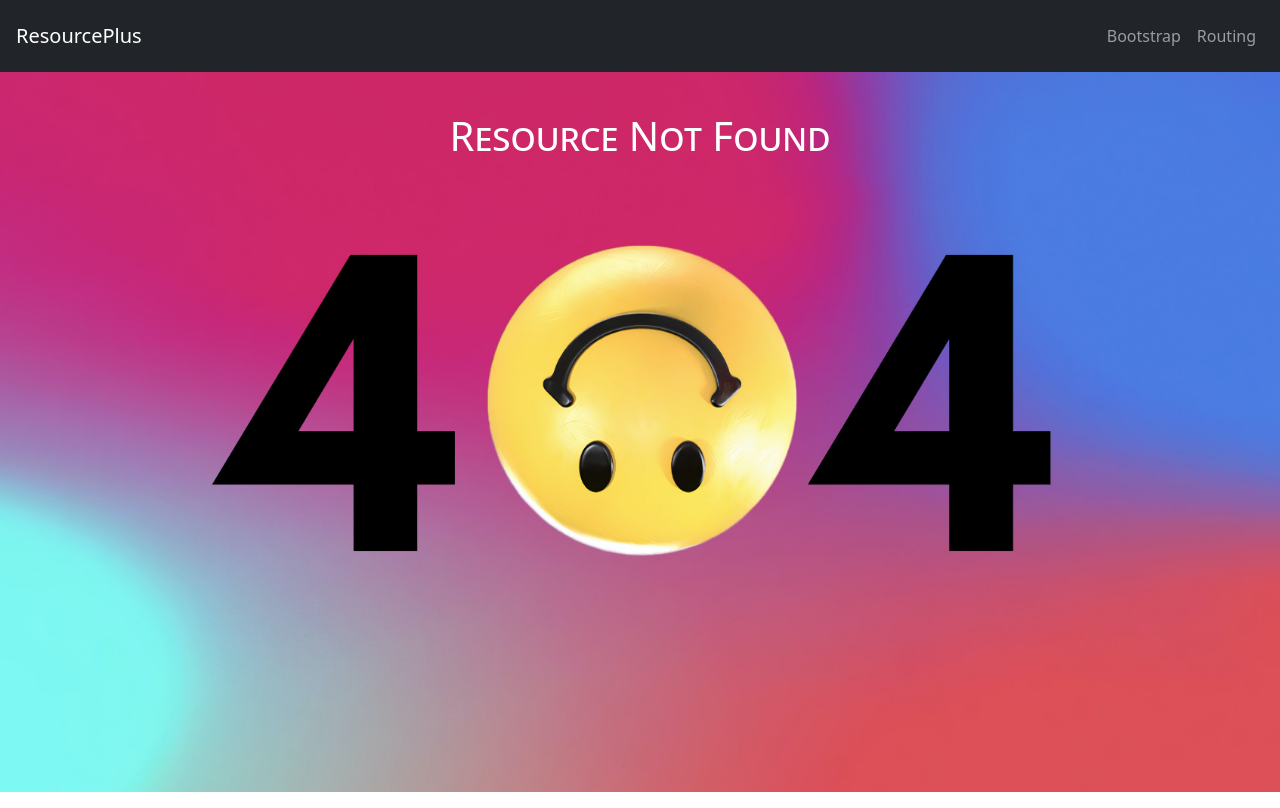
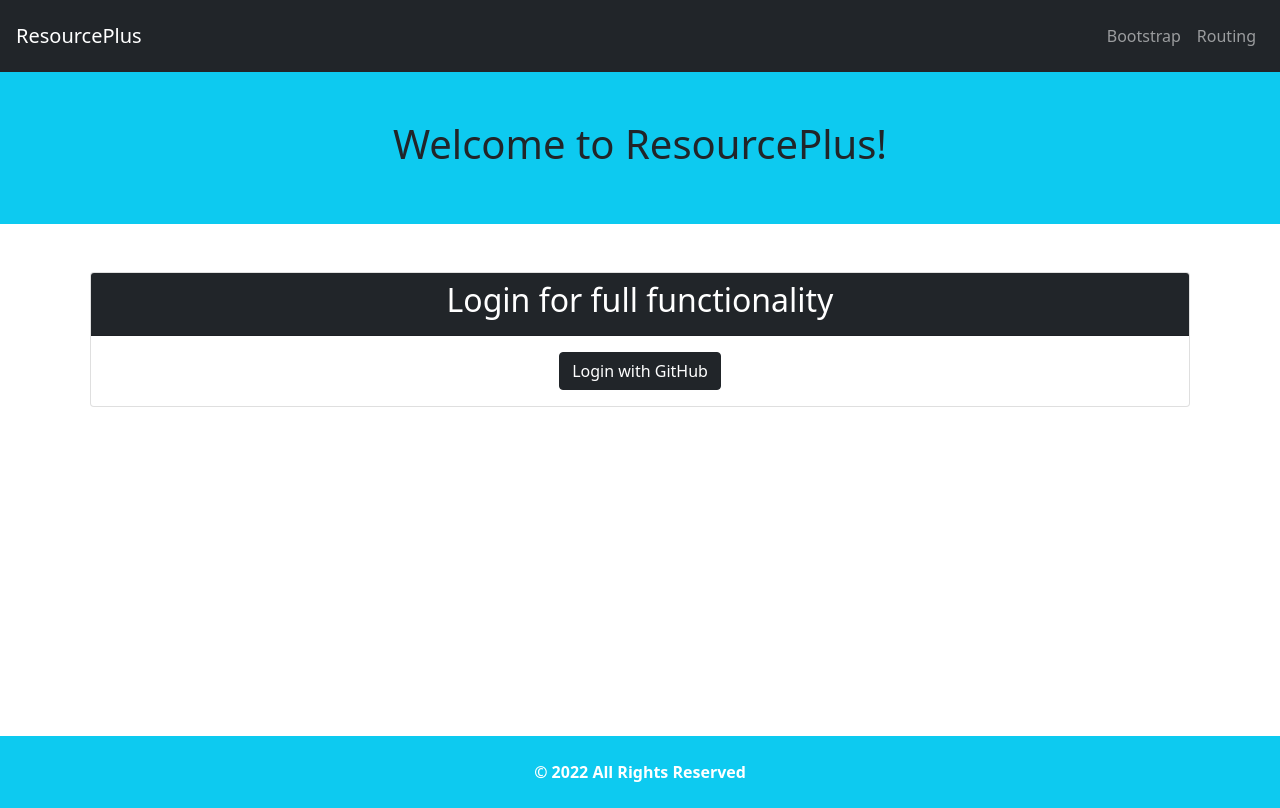
Before and after one commit to SeanAMcKinney/react_resource_plus, a React (Create React App) app: page /login in a window 1280 px wide. Before the commit this address had no page. Built offline with nearby package versions, Linux system fonts and the light colour scheme; no server answers.

Commit message:
footer, login, logout, profile, authcontext.js and authcss

```diff
--- a/src/App.js
+++ b/src/App.js
@@ -9,22 +9,29 @@ import Bootstrap from "./Components/Bootstrap/Bootstrap";
 import Routing from "./Components/Routing/Routing";
 import Resources from "./Components/Resources/Resources";
 import NotFound from "./Components/NotFound";
+import AuthProvider from "./contexts/AuthContext";
+import Login from "./Components/Auth/Login";
+import Footer from "./Components/Footer";
 
 function App() {
   return (
     <div className="App">
+      <AuthProvider>
         <Router>
           {/* The Browser Router is aliased as Router,. We surround Navigation because it has Link components that work with the BrowserRouter component. This comes from react-router-dom's docs */}
           <Navigation />
           {/*For every route we want to render a portion of our site for, we will create a Route component. It connects the url path wih a specific component to render  */}
           <Routes>
             <Route path="/" element={<Resources />} />
+            <Route path="login" element={<Login />} />
             <Route path="bootstrap" element={<Bootstrap />} />
             <Route path="routing" element={<Routing />} />
             {/* The NotFound component will be our error handling page and will be tied to a any other Route than what is detailed above. We have Resources, Bootstrap, and Routing which are tied to specific routes. The NotFound component will be tied to any other Route we haven't detailed */}
             <Route path="*" element={<NotFound />} />
           </Routes>
+          <Footer />
         </Router>
+      </AuthProvider>
     </div>
   );
 }
--- /dev/null
+++ b/src/Components/Auth/Auth.css
@@ -0,0 +1,11 @@
+.login {
+    min-height: 83vh;
+}
+
+span.profile img {
+    width: 40px;
+    height: 40px;
+    border-radius: 50%;
+    margin: 0 10px;
+    border: 1px solid white;
+}
--- /dev/null
+++ b/src/Components/Auth/Login.js
@@ -0,0 +1,39 @@
+import React from 'react'
+//Step 1 - accessing user info - import useAuth
+import { useAuth } from '../../contexts/AuthContext'
+import { Container, Card } from 'react-bootstrap';
+import { useNavigate } from 'react-router-dom';
+
+export default function Login() {
+    //Step 2 - create a variable to hold the currentUser, login, logout
+    const {login} = useAuth();
+    const navigate = useNavigate(0);
+
+    async function handleAuth(){
+        //await keyword to pause any more code from executing until we get the response back from Firebase
+        await login();
+        //utilizes react-router-dom functionality to redirect the user to resources
+        return navigate("/resources");
+    }
+
+  return (
+    <div className='login'>
+        <article className='bg-info mb-5 p-5 text-dark'>
+            <h1 className="text-center">Welcome to ResourcePlus!</h1>
+        </article>
+        <Container>
+            <Card className='m-2 border-dark- text-center'>
+                <Card.Header className='bg-dark text-white'>
+                    <h2>Login for full functionality</h2>
+                </Card.Header>
+                <Card.Body>
+                    {/* Step 3 - call the functionality in the UI or use it in the logic portion of the component */}
+                    <button onClick={() => handleAuth()} className='btn btn-dark'>
+                        Login with GitHub
+                    </button>
+                </Card.Body>
+            </Card>
+        </Container>
+    </div>
+  )
+}
--- /dev/null
+++ b/src/Components/Auth/Logout.js
@@ -0,0 +1,25 @@
+import React from 'react'
+import { useAuth } from '../../contexts/AuthContext'
+import { useNavigate } from 'react-router-dom';
+import Profile from './Profile';
+import './Auth.css'
+
+
+export default function Logout() {
+const {logout} = useAuth();
+const navigate = useNavigate();
+
+function handleAuth(){
+    logout();
+    navigate("/");
+}
+
+  return (
+    <div className='logout text-center p-3 bg-dark text-white'>
+        <Profile />
+        <button onClick={() => handleAuth()} className='btn btn-info'>
+            Logout
+        </button>
+    </div>
+  )
+}
--- /dev/null
+++ b/src/Components/Auth/Profile.js
@@ -0,0 +1,13 @@
+import React from 'react'
+import { useAuth } from '../../contexts/AuthContext'
+
+
+export default function Profile() {
+    const {currentUser} = useAuth()
+  return (
+    <span className='profile p-2'>
+        {currentUser.email}
+        <img src={currentUser.photoURL} alt={currentUser.displayName}/>
+    </span>
+  )
+}
--- /dev/null
+++ b/src/Components/Footer.js
@@ -0,0 +1,18 @@
+import React from 'react'
+import Logout from './Auth/Logout'
+import { useAuth } from '../contexts/AuthContext'
+
+
+export default function Footer() {
+    const {currentUser} = useAuth();
+  return (
+    <>
+        {currentUser &&
+            <Logout />
+        }
+        <footer className='text-center text-white bg-info p-4'>
+            <strong>&copy; {new Date().getFullYear()} All Rights Reserved</strong>
+        </footer>
+    </>
+  )
+}
--- a/src/contexts/AuthContext.js
+++ b/src/contexts/AuthContext.js
@@ -16,9 +16,32 @@ export default function AuthProvider({children}){
     //Create hooks for currentUser and another custom hook to determine if the context has information to share with nested components and load thos components in after they have been given the info.
     const [currentUser, setCurrentUser] = useState();
     const [loading, setLoading] = useState(true);
+    //Instantiate a GitHubAuthProvider object from Firebase
+    const gitHubProvider = new GithubAuthProvider();
+
+    async function login(){
+        signInWithPopup(auth, gitHubProvider).then(authData => {
+            console.log(authData);
+            setCurrentUser(authData.user)})
+    }
+
+async function logout(){
+    signOut(auth).then(setCurrentUser(null))
+}
 
 //The object below will hold currentUser info, login, and logout, so we can use them in components as necessary.
-    const value = { currentUser };
+    const value = { currentUser, login, logout };
+
+    //uef => tab
+    useEffect(() => {
+        //authChange will use Firebase functionality to get user info, set the currentUser hook to the value retrieved, and allow the components to load in using the custom hook
+        const authChange = auth.onAuthStateChanged(user => {
+            setCurrentUser(user)
+            setLoading(false)
+        })
+
+        return authChange;
+    }, []);
 
     return(
         <AuthContext.Provider value={value}>
```
Lines whose indentation alone changed are shown as unchanged.
